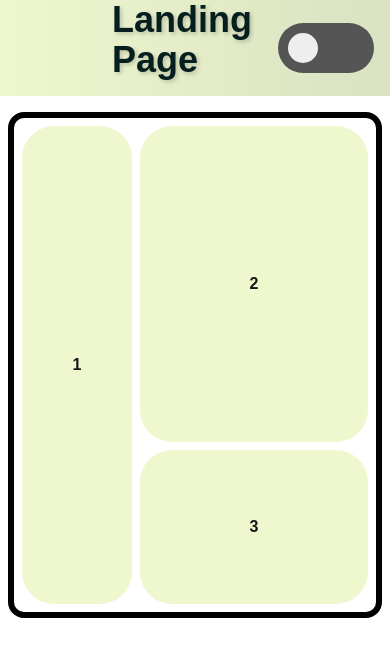
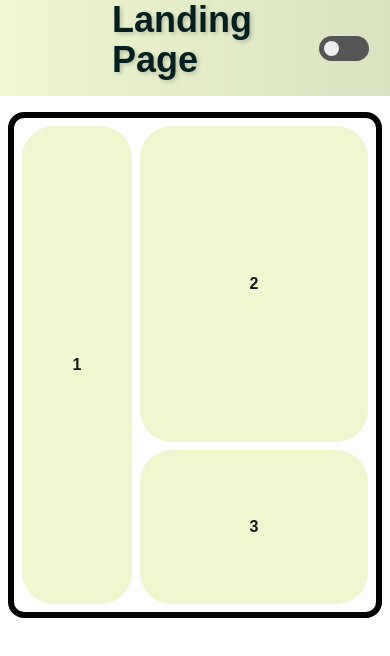
Before and after one commit to marcoD9/courses-landing-page, a Next.js app: page / in a window 390 px wide. Shown: the top 656 px of the page. Built offline with nearby package versions, Linux system fonts and the light colour scheme.

Commit message:
Update size for responsiveness

```diff
--- a/src/app/components/ui/ThemeSwitch.module.css
+++ b/src/app/components/ui/ThemeSwitch.module.css
@@ -1,20 +1,24 @@
 .container {
-  width: 100px;
-  height: 50px;
+  width: clamp(50px, 7vw, 150px);
+  height: auto;
+  aspect-ratio: 2 / 1;
   border-radius: 50px;
   cursor: pointer;
   display: flex;
-  padding: 10px;
+  justify-content: center;
+  align-items: center;
+  margin: 0.3rem;
+  padding: clamp(5px, 0.7vw, 10px);
   transition: background-color 0.3s ease;
 }
 
 .handle {
-  width: 30px;
-  height: 30px;
+  width: clamp(15px, 3.5vw, 30px);
+  height: auto;
+  aspect-ratio: 1 / 1;
   border-radius: 50%;
   transition: background-color 0.3s ease;
 }
-
 .container {
   background-color: var(--color-switch-bg-off);
 }
```
